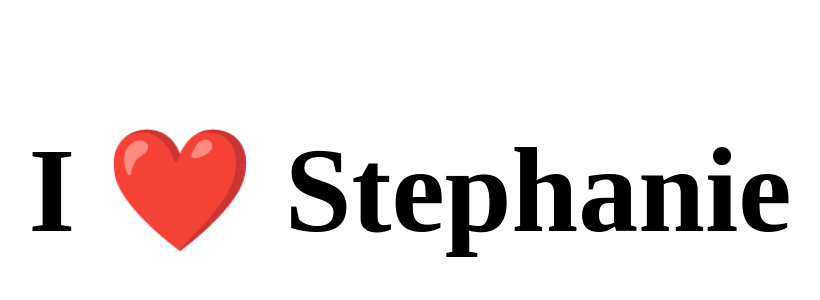
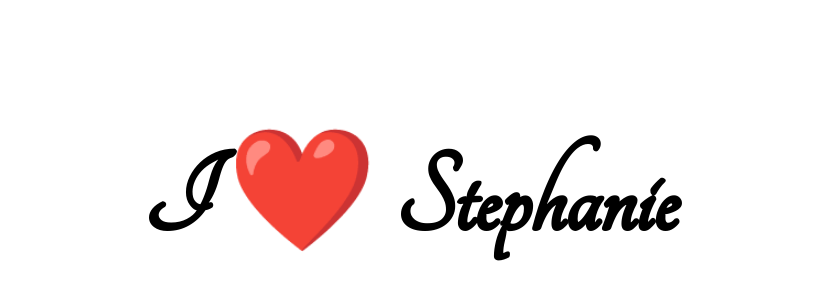
Before and after one commit to sagivStekolshik/personal-page, a plain HTML site: page index.html in a window 1280 px wide. Shown: the part 210-510 px from the top of the page, without its empty margins (230-1050 px from the left). Drawn offline with Linux system fonts and the light colour scheme.

Commit message:
change font

```diff
--- a/index.html
+++ b/index.html
@@ -4,7 +4,11 @@
     <meta charset="UTF-8" />
     <meta name="viewport" content="width=device-width, initial-scale=1.0" />
     <meta http-equiv="X-UA-Compatible" content="ie=edge" />
-    <title>Document</title>
+    <link
+      href="https://fonts.googleapis.com/css?family=Tangerine&display=swap"
+      rel="stylesheet"
+    />
+    <title>Sagiv site</title>
   </head>
   <body>
     <h1>I ❤️ Stephanie</h1>
@@ -24,6 +28,8 @@
       font-size: 15vmin;
       padding: 0;
       margin: 0;
+      text-align: center;
+      font-family: "Tangerine", cursive;
     }
   </style>
 </html>
```
